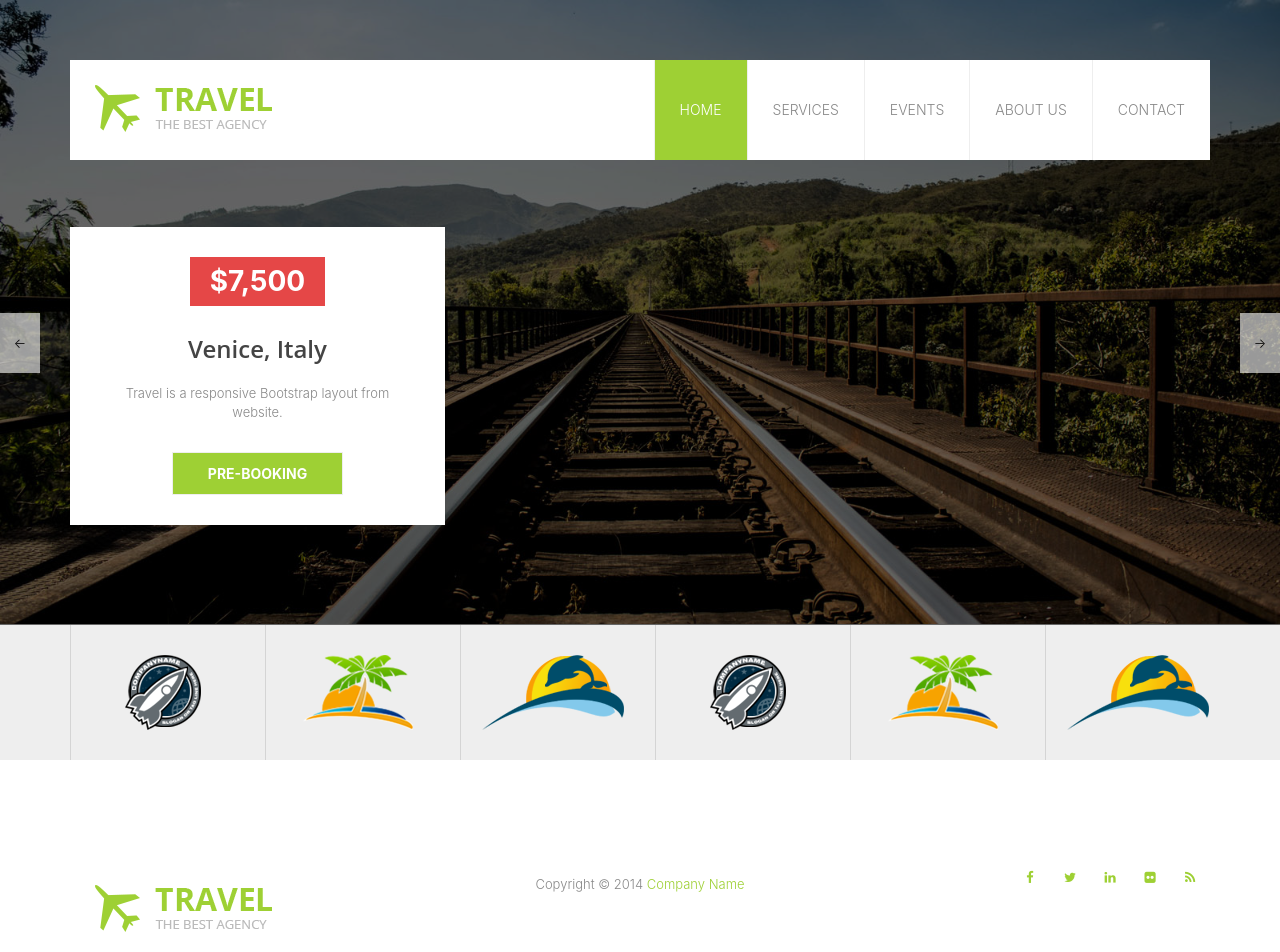
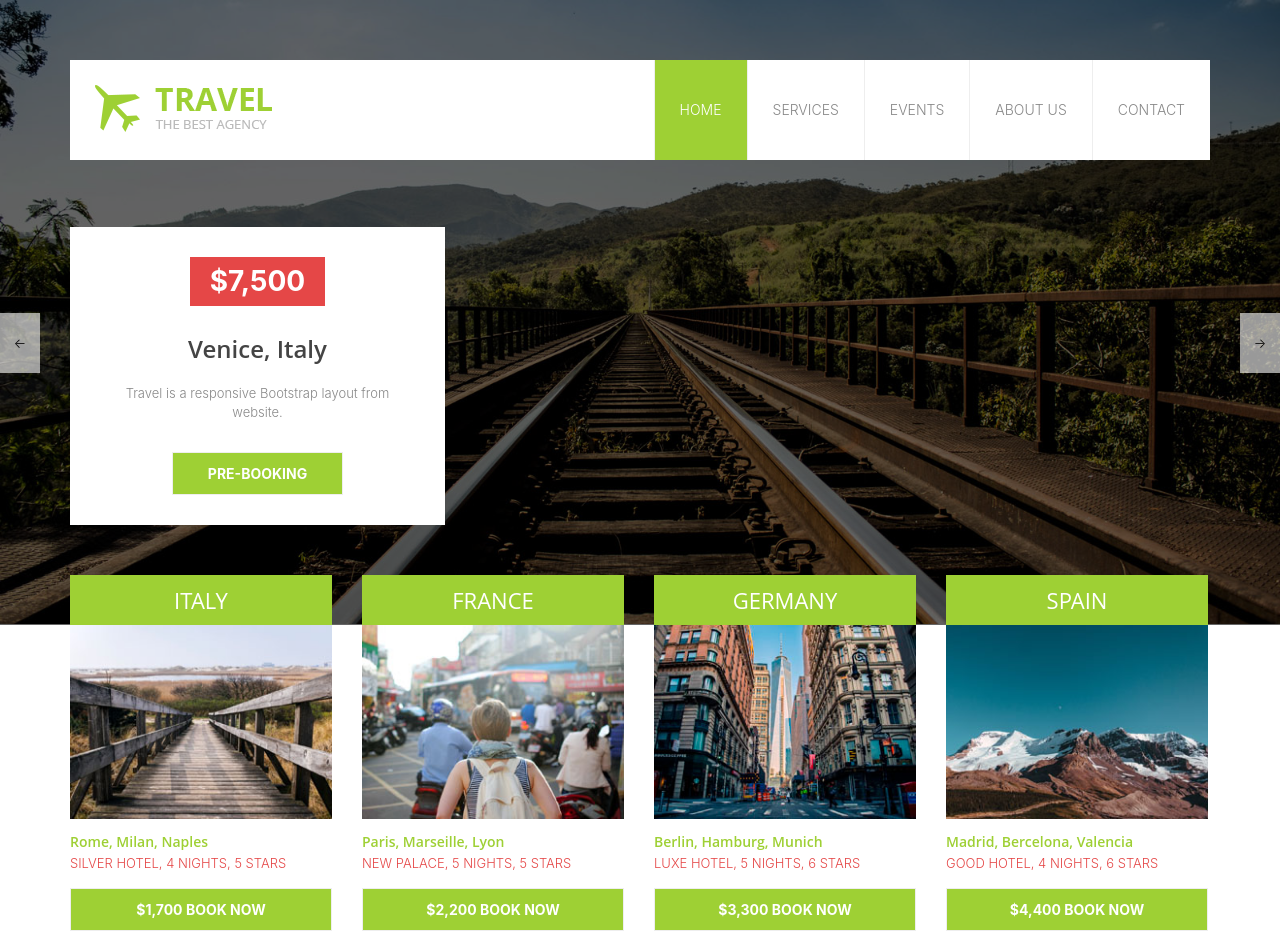
Before and after one commit to TheAlterBlack/travel-agency-front, a React (Create React App) app: page / in a window 1280 px wide. Shown: the top 952 px of the page. Built offline with nearby package versions, Linux system fonts and the light colour scheme.

Commit message:
Finish home page

```diff
--- /dev/null
+++ b/src/components/ListItems/ListItem.js
@@ -0,0 +1,21 @@
+import React, { Component } from 'react';
+
+export default class ListItem extends Component {
+    render() {
+        return (
+            <div className="list-item">
+                <div className="list-thumb">
+                    <div className="title">
+                        <h4>{this.props.item.title}</h4>
+                    </div>
+                    <img src={this.props.item.image} alt={this.props.item.alt}/>
+                </div>
+                <div className="list-content">
+                    <h5>{this.props.item.contentTitle}</h5>
+                    <span>{this.props.item.contentDescription}</span>
+                    <button type="button" className="price-btn">{this.props.item.price} Book Now</button>
+                </div>
+            </div>
+        );
+    };
+}
--- /dev/null
+++ b/src/components/ListItems/ListItems.js
@@ -0,0 +1,59 @@
+import React, { Component } from 'react';
+import ListItem from "./ListItem";
+import destination1 from './../../styles/images/destination_1.jpg'
+import destination2 from './../../styles/images/destination_2.jpg'
+import destination3 from './../../styles/images/destination_3.jpg'
+import destination4 from './../../styles/images/destination_4.jpg'
+
+const ITEMS = [
+    {
+        title: 'Italy',
+        image: destination1,
+        alt: 'destination1',
+        contentTitle: 'Rome, Milan, Naples',
+        contentDescription: 'SILVER HOTEL, 4 NIGHTS, 5 STARS',
+        price: '$1,700',
+    },
+    {
+        title: 'France',
+        image: destination2,
+        alt: destination2,
+        contentTitle: 'Paris, Marseille, Lyon',
+        contentDescription: 'NEW PALACE, 5 NIGHTS, 5 STARS',
+        price: '$2,200',
+    },
+    {
+        title: 'Germany',
+        image: destination3,
+        alt: 'destination3',
+        contentTitle: 'Berlin, Hamburg, Munich',
+        contentDescription: 'LUXE HOTEL, 5 NIGHTS, 6 STARS',
+        price: '$3,300',
+    },
+    {
+        title: 'Spain',
+        image: destination4,
+        alt: 'destination4',
+        contentTitle: 'Madrid, Bercelona, Valencia',
+        contentDescription: 'GOOD HOTEL, 4 NIGHTS, 6 STARS',
+        price: '$4,400',
+    },
+];
+
+export default class ListItems extends Component {
+    render() {
+        return (
+            <div className="container">
+                <div className="row">
+                    <div className="our-listing owl-carousel">
+                        {
+                            ITEMS.map((item)=>(
+                                <ListItem item={item}/>
+                            ))
+                        }
+                    </div>
+                </div>
+            </div>
+        );
+    };
+}
--- /dev/null
+++ b/src/components/ListItems/index.js
@@ -0,0 +1 @@
+export { default } from './ListItems';
--- /dev/null
+++ b/src/components/MiddleContent/MiddleContent.js
@@ -0,0 +1,9 @@
+import React, { Component } from "react";
+
+export default class MiddleContent extends Component{
+    render() {
+        return (
+            <div className="middle-content" />
+        );
+    }
+}
--- /dev/null
+++ b/src/components/MiddleContent/index.js
@@ -0,0 +1 @@
+export { default } from './MiddleContent';
--- a/src/components/SiteFooter/SiteFooter.js
+++ b/src/components/SiteFooter/SiteFooter.js
@@ -1,4 +1,5 @@
 import React, { Component } from 'react';
+import SocialIcons from "./SocialIcons";
 import Logo from './../SiteHeader/Logo';
 export default class PartnerList extends Component {
     render() {
@@ -7,25 +8,17 @@ export default class PartnerList extends Component {
                 <div className="container">
                     <div className="row">
                         <div className="col-md-4 col-sm-4">
-                            <div className="footer-logo">
-                                <Logo/>
-                            </div>
+                            <Logo className="footer-logo"/>
                         </div>
                         <div className="col-md-4 col-sm-4">
                             <div className="copyright">
                             <span>
-                                Copyright &copy; 2014 <a href="#">Company Name</a>
+                                Copyright &copy; 2014 <a href="#">Travel Agency by Dmitry Tishchenko</a>
                             </span>
                             </div>
                         </div>
                         <div className="col-md-4 col-sm-4">
-                            <ul className="social-icons">
-                                <li><a href="#" className="fa fa-facebook"/></li>
-                                <li><a href="#" className="fa fa-twitter"/></li>
-                                <li><a href="#" className="fa fa-linkedin"/></li>
-                                <li><a href="#" className="fa fa-flickr"/></li>
-                                <li><a href="#" className="fa fa-rss"/></li>
-                            </ul>
+                            <SocialIcons/>
                         </div>
                     </div>
                 </div>
--- /dev/null
+++ b/src/components/SiteFooter/SocialIcons.js
@@ -0,0 +1,16 @@
+import React, { Component } from "react";
+import { Link } from "react-router-dom";
+
+export default class SocialIcons extends Component {
+    render() {
+        return (
+            <ul className="social-icons">
+                <li><Link to="/" className="fa fa-facebook"/></li>
+                <li><Link to="/" className="fa fa-twitter"/></li>
+                <li><Link to="/" className="fa fa-linkedin"/></li>
+                <li><Link to="/" className="fa fa-flickr"/></li>
+                <li><Link to="/" className="fa fa-rss"/></li>
+            </ul>
+        );
+    }
+}
--- a/src/components/SiteHeader/Logo.js
+++ b/src/components/SiteHeader/Logo.js
@@ -5,7 +5,7 @@ import logo from './../../styles/images/logo.png';
 export default class Logo extends Component {
     render () {
         return (
-            <div className="logo">
+            <div className={this.props.className}>
                 <Link to="/">
                     <img
                         src={ logo }
--- a/src/components/SiteHeader/SiteHeader.js
+++ b/src/components/SiteHeader/SiteHeader.js
@@ -10,7 +10,7 @@ export default class SiteHeader extends Component {
                     <div className="main-header">
                         <div className="row">
                             <div className="col-md-4 col-sm-6 col-xs-10">
-                                <Logo/>
+                                <Logo className="logo"/>
                             </div>
                             <div className="col-md-8 col-sm-6 col-xs-2">
                                 <MainMenu/>
--- a/src/pages/Home/Home.jsx
+++ b/src/pages/Home/Home.jsx
@@ -1,20 +1,15 @@
-/**
- * Home component script class
- *
- * @package    Common
- */
-
 import React, { PureComponent } from 'react';
-
 import Slider from '../../components/Slider';
-// TODO #2
-// import ListItems from '../../components/ListItems';
+import ListItems from '../../components/ListItems';
+import MiddleContent from "../../components/MiddleContent";
 
 export default class Home extends PureComponent {
     render () {
         return (
             <>
                 <Slider/>
+                <ListItems/>
+                <MiddleContent/>
             </>
         );
     }
--- a/src/styles/css/templatemo_style.css
+++ b/src/styles/css/templatemo_style.css
@@ -466,12 +466,11 @@ h3.widget-title {
 }
 
 .list-item {
+    display: block;
+    width: 262px;
     overflow: hidden;
     margin: 0 15px;
-}
-
-.list-item .list-thumb {
-    overflow: hidden;
+    float: left;
 }
 
 .list-item .list-thumb .title {
@@ -506,8 +505,9 @@ h3.widget-title {
     margin: 0 0 15px 0;
 }
 
-.list-item .list-content a.price-btn {
+.list-item .list-content button.price-btn {
     display: block;
+    width: 100%;
     background-color: #9ed034;
     color: #fff;
     padding: 12px;
@@ -520,62 +520,6 @@ h3.widget-title {
 
 .list-item .list-content a.price-btn:hover {
     background-color: #90be2c;
-}
-
-.owl-next, .owl-prev {
-    position: absolute;
-    top: 50%;
-    margin-top: -20px;
-    width: 40px;
-    height: 40px;
-    background-color: #9ed034;
-    color: #fff;
-    text-align: center;
-    line-height: 40px;
-}
-
-.owl-next {
-    right: -40px;
-}
-
-@media screen and (min-width: 240px) {
-    .owl-next {
-        right: 15px;
-    }
-}
-
-@media screen and (min-width: 960px) {
-    .owl-next {
-        right: 13px;
-    }
-}
-
-@media screen and (min-width: 992px) {
-    .owl-next {
-        right: -40;
-    }
-}
-
-.owl-prev {
-    left: -40px;
-}
-
-@media screen and (min-width: 240px) {
-    .owl-prev {
-        left: 15px;
-    }
-}
-
-@media screen and (min-width: 960px) {
-    .owl-prev {
-        left: 15px;
-    }
-}
-
-@media screen and (min-width: 992px) {
-    .owl-prev {
-        left: -40;
-    }
 }
 
 .middle-content {
```
Also changed, not shown: src/styles/css/templatemo_misc.css (+0 -122 lines).
